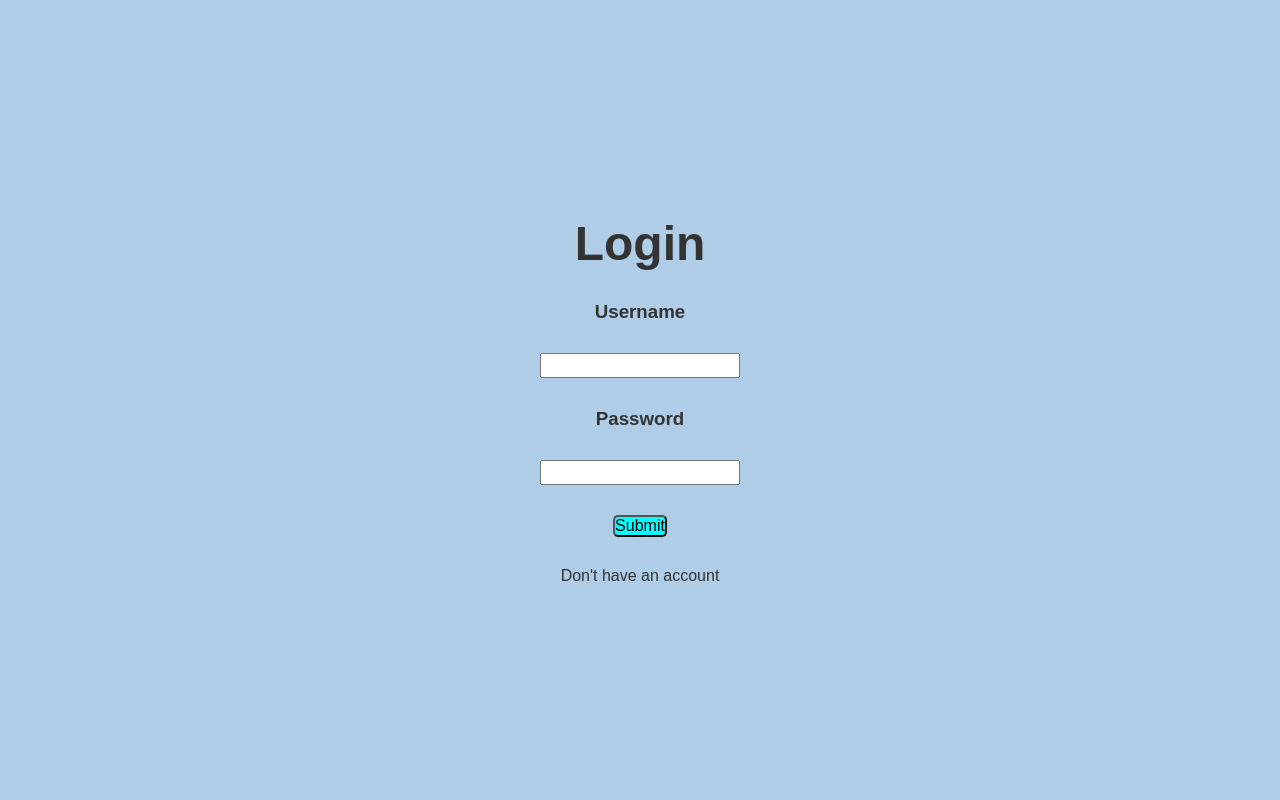
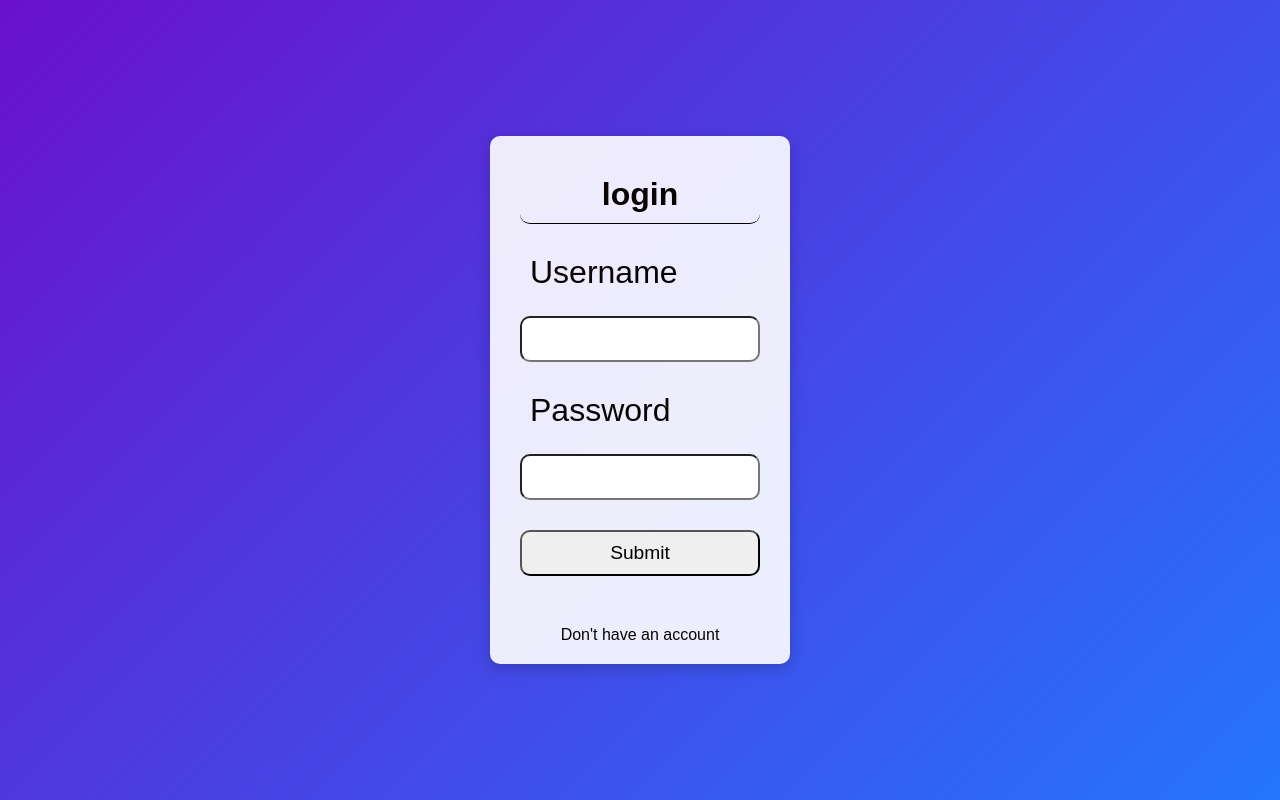
Before and after one commit to Santhoshkumar0077/real-time-message-app, a React (Vite) app in the folder frontend/: page /login in a window 1280 px wide. Built offline with nearby package versions, Linux system fonts and the light colour scheme; no server answers.

Commit message:
login css changed

```diff
--- a/frontend/src/pages/Login.jsx
+++ b/frontend/src/pages/Login.jsx
@@ -1,29 +1,48 @@
 import React, { useState } from "react";
 import axiosInstance from "../lib/axiosInstance";
 import { Link, useNavigate } from "react-router-dom";
-import "../styles/login.css"
+import "../styles/login.css";
 
 const Login = () => {
   const [username, setUsername] = useState("");
   const [password, setPassword] = useState("");
-  const navigate = useNavigate()
+  const [error, setError] = useState("");
+  const navigate = useNavigate();
   const handleloggin = async () => {
     try {
       const res = await axiosInstance.post("api/login", { username, password });
       localStorage.setItem("token", res.data.token);
-      navigate("/")
-    } catch (error) {}
+      navigate("/");
+    } catch (error) {
+      setError(error.res.data.message);
+    }
   };
   return (
-    <div className="container">
-      <h1>Login</h1>
-      <h3>Username</h3>
-      <input type="text" onChange={(e) => setUsername(e.target.value)} />
-      <h3>Password</h3>
-      <input type="password" onChange={(e) => setPassword(e.target.value)} />
-      <button onClick={handleloggin}>Submit</button>
-
-      <Link to={"/signup"}>Don't have an account</Link>
+    <div>
+      <div className="container">
+        <h1 className="items">login</h1>
+        <div className="items">Username</div>
+        <input
+          className="items"
+          type="text"
+          name=""
+          id=""
+          onChange={(e) => setUsername(e.target.value)}
+        />
+        <div className="items"> Password</div>
+        <input
+          className="items"
+          type="text"
+          name=""
+          id=""
+          onChange={(e) => setPassword(e.target.value)}
+        />
+        <button className="items" onClick={handleloggin}>
+          Submit
+        </button>
+        <div className="items">{error}</div>
+        <Link to={"/signup"}>Don't have an account</Link>
+      </div>
     </div>
   );
 };
--- a/frontend/src/pages/Signup.jsx
+++ b/frontend/src/pages/Signup.jsx
@@ -1,6 +1,7 @@
 import React, { useState } from "react";
 import axiosInstance from "../lib/axiosInstance";
 import { Link, useNavigate } from "react-router-dom";
+import "../styles/login.css"
 
 const Signup = () => {
   const [username, setUsername] = useState("");
@@ -18,19 +19,36 @@ const Signup = () => {
       setInterval(() => {
         navigate("/login");
       }, 1000);
-    } catch (error) {}
+    } catch (error) {
+      setMessage(error.res.data.message)
+    }
   };
   return (
-    <div className="container">
-      <h1>Signup</h1>
-      <h3>Username</h3>
-      <input type="text" onChange={(e) => setUsername(e.target.value)} />
-      <h3>Password</h3>
-      <input type="password" onChange={(e) => setPassword(e.target.value)} />
-      <button onClick={handleloggin}>Submit</button>
-      <p>{message}</p>
-
-      <Link to={"/login"}>already have an account</Link>
+    <div>
+      <div className="container">
+        <h1 className="items">Signup</h1>
+        <div className="items">Username</div>
+        <input
+          className="items"
+          type="text"
+          name=""
+          id=""
+          onChange={(e) => setUsername(e.target.value)}
+        />
+        <div className="items"> Password</div>
+        <input
+          className="items"
+          type="text"
+          name=""
+          id=""
+          onChange={(e) => setPassword(e.target.value)}
+        />
+        <button className="items" onClick={handleloggin}>
+          Submit
+        </button>
+        <div className="items">{message}</div>
+        <Link to={"/login"}>Already have an account</Link>
+      </div>
     </div>
   );
 };
--- a/frontend/src/styles/login.css
+++ b/frontend/src/styles/login.css
@@ -1,47 +1,44 @@
-/* global.css */
-* {
+body {
   margin: 0;
-    padding: 0;
-    box-sizing: border-box;
+  height: 100vh; /* Full viewport height */
+  display: flex;
+  justify-content: center; /* Center horizontally */
+  align-items: center; /* Center vertically */
+  background-color: #f0f0f0;
+  font-family: Helvetica;
+  background: linear-gradient(135deg, #6a11cb, #2575fc);
 }
 
-  body {
-    font-family: 'Arial', sans-serif;
-    background-color: #f5f5f5;
-    color: #333;
+.container {
+  width: 300px;
+  color: #0a0404;
+  background-color: rgba(255, 255, 255, 0.9);
+  text-align: center;
+  padding: 20px;
+  border-radius: 10px;
+  box-shadow: 0 4px 15px rgba(0, 0, 0, 0.2);
+  display: flex;
+  flex-direction: column;
+  padding: 20px;
 }
-
-  input, button {
-    font-family: inherit;
+.items {
+  padding: 10px;
+  margin: 10px;
+  font-size: larger;
+  border-radius: 10px;
 }
-
-  button {
+.container button {
+  margin-top: 20px;
   cursor: pointer;
 }
-
-  a {
-    text-decoration: none;
-    color: inherit;
+.container input {
+  margin-top: 5px;
 }
-  .container {
-    display: flex;
-    flex-direction: column;
-    justify-content: center;
-    align-items: center;
-    row-gap: 30px;
-    height: 100vh;
-   background-color: rgb(175, 205, 231);
+.container h1 {
+  font-size: 2rem;
+  border-bottom: 1px solid black;
 }
-  .container input{
-    width: 200px;
-    height: 25px;
+.container div {
+  font-size: 2rem;
+  text-align: start;
 }
-  .container h1{
-    font-size: 3rem;
-  }
-  .container button{
-      font-size: medium;
-      background-color: aqua;
-      border-radius: 5px;
-      cursor: pointer;
-  }
```
Lines whose indentation alone changed are shown as unchanged.
